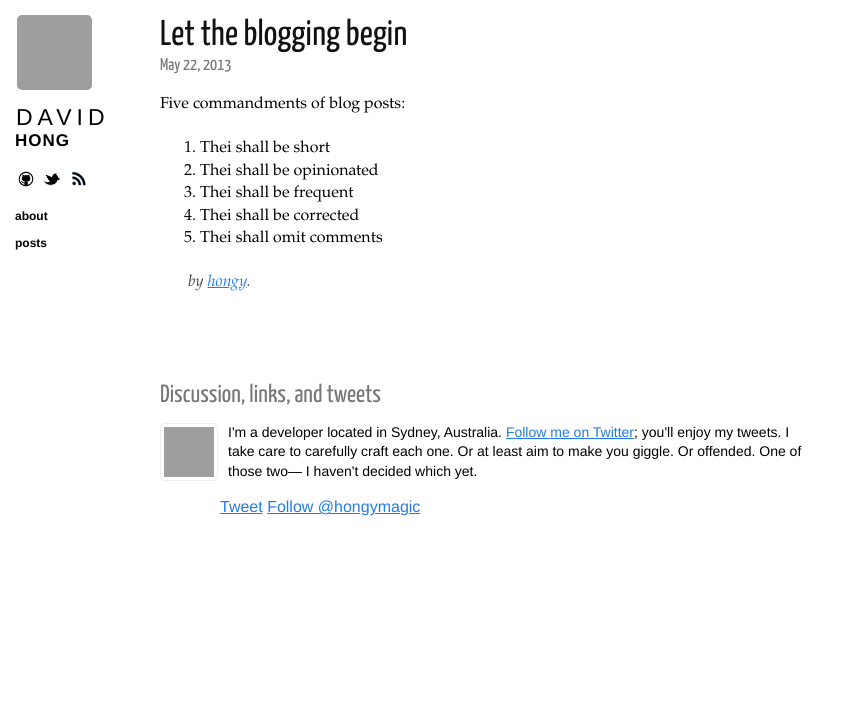
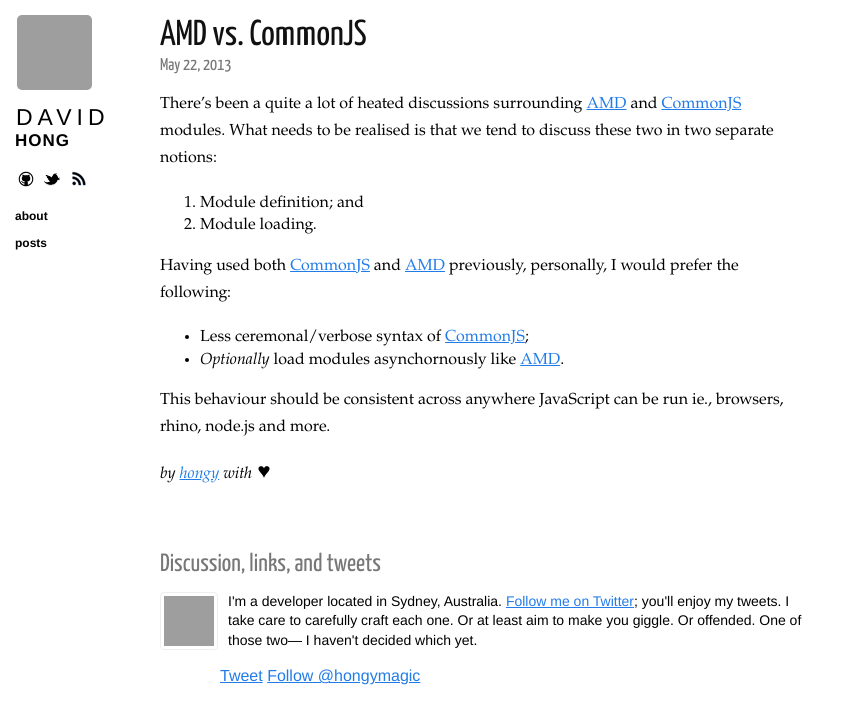
Before and after one commit to hongymagic/hongymagic.github.io, a Jekyll site: the page built from _posts/2013-05-22-amd-vs-common-js.markdown, in a window 1280 px wide, cut to the strip 0-724 px from the top of the page. Shown: the whole strip, without its empty margins (0-850 px from the left). Built offline with Jekyll 4.4.1, drawn with Linux system fonts in a browser that asks for light colours; nearby versions of some CDN libraries; Markdown is read by kramdown in place of the engine named in the settings; comment, search, counter and statistics services are not loaded; grey boxes are pictures that could not be loaded.

Commit message:
Add my thoughts on AMD vs. CommonJS

```diff
--- a/_posts/2013-05-22-amd-vs-common-js.markdown
+++ b/_posts/2013-05-22-amd-vs-common-js.markdown
@@ -1,17 +1,27 @@
 ---
 layout: post
-title: Let the blogging begin
+title: AMD vs. CommonJS
 category: posts
 ---
 
-Five commandments of blog posts:
+There's been a quite a lot of heated discussions surrounding [AMD][] and
+[CommonJS][] modules. What needs to be realised is that we tend to discuss
+these two in two separate notions:
 
-1. Thei shall be short
-2. Thei shall be opinionated
-3. Thei shall be frequent
-4. Thei shall be corrected
-5. Thei shall omit comments
+1. Module definition; and
+2. Module loading.
 
-> by [hongy][].
+Having used both [CommonJS][] and [AMD][] previously, personally, I would
+prefer the following:
+
+- Less ceremonal/verbose syntax of [CommonJS][];
+- *Optionally* load modules asynchornously like [AMD][].
+
+This behaviour should be consistent across anywhere JavaScript can be run ie.,
+browsers, rhino, node.js and more.
+
+*by [hongy][] with* ♥
 
 [hongy]: https://twitter.com/hongymagic
+[AMD]: http://wiki.commonjs.org/wiki/Modules/AsynchronousDefinition
+[CommonJS]: http://wiki.commonjs.org/wiki/Modules/1.0
```
Also changed, not shown: _posts/2013-05-22-five-commandments-of-blogging.markdown (added, +17 -0 lines).
